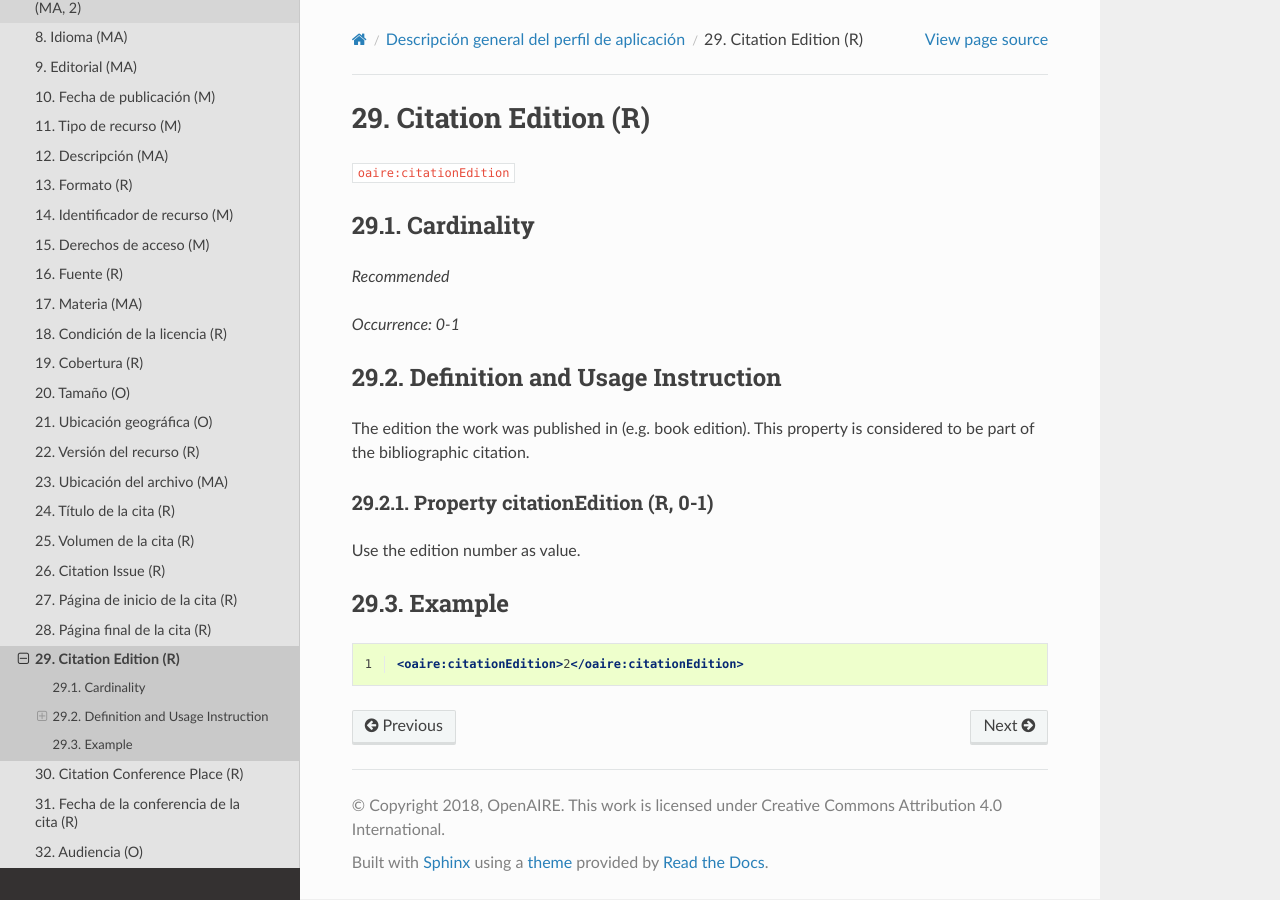
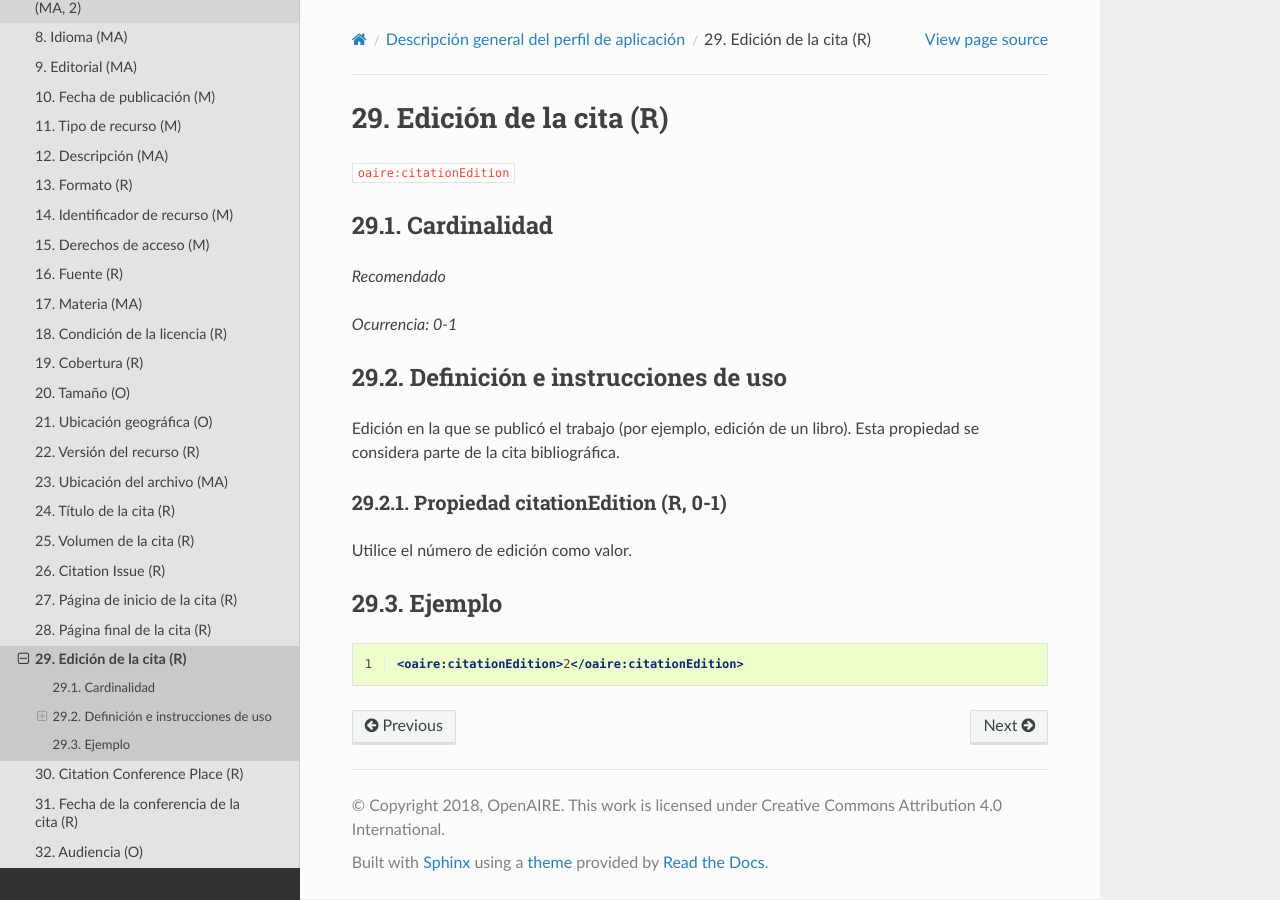
Before and after one commit to memoemg/openAIRE4, a Sphinx documentation site: the page built from docs/field_citationedition.rst, in a window 1280 px wide. Built offline with Sphinx 7.4.7 and the Read the Docs theme 2.0.0, drawn with Linux system fonts in a browser that asks for light colours; a script that is not in the unit is left out.

Commit message:
Update field_citationedition.rst

```diff
--- a/docs/field_citationedition.rst
+++ b/docs/field_citationedition.rst
@@ -1,28 +1,28 @@
 .. _aire:citationEdition:
 
-Citation Edition (R)
-====================
+Edición de la cita (R)
+======================
 
 ``oaire:citationEdition``
 
-Cardinality
-~~~~~~~~~~~
+Cardinalidad
+~~~~~~~~~~~~
 
-*Recommended*
+*Recomendado*
 
-*Occurrence: 0-1*
+*Ocurrencia: 0-1*
 
-Definition and Usage Instruction
+Definición e instrucciones de uso
 ~~~~~~~~~~~~~~~~~~~~~~~~~~~~~~~~
 
-The edition the work was published in (e.g. book edition). This property is considered to be part of the bibliographic citation.
+Edición en la que se publicó el trabajo (por ejemplo, edición de un libro). Esta propiedad se considera parte de la cita bibliográfica.
 
-Property citationEdition (R, 0-1)
----------------------------------
+Propiedad citationEdition (R, 0-1)
+----------------------------------
 
-Use the edition number as value.
+Utilice el número de edición como valor.
 
-Example
+Ejemplo
 ~~~~~~~
 
 .. code-block:: xml
```
